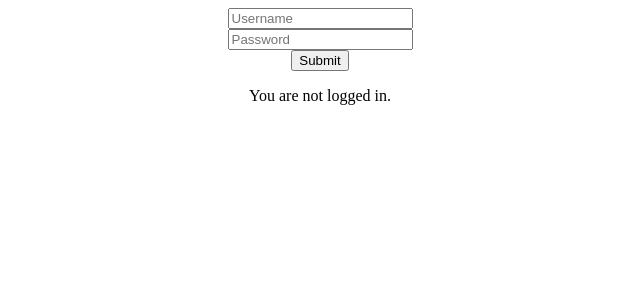
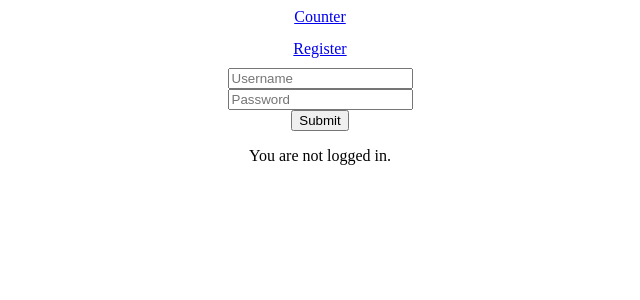
Before and after one commit to gness1804/react-hooks-basics, a React (Create React App) app: page / in a window 1280 px wide. Shown: the top 300 px of the page, without its empty margins (320-960 px from the left). Built offline with nearby package versions, Linux system fonts and the light colour scheme.

Commit message:
Add links at the top of Login page

```diff
--- a/src/Login.js
+++ b/src/Login.js
@@ -1,4 +1,5 @@
 import React, { useState } from 'react';
+import { Link } from 'react-router-dom';
 import styles from './styles';
 
 const Login = () => {
@@ -34,6 +35,11 @@ const Login = () => {
   };
 
   return (
+    <>
+      <div style={styles.Login.linksContainer}>
+        <Link to="/counter">Counter</Link>
+        <Link to="/register">Register</Link>
+      </div>
       <div style={styles.Login.loginFormContainer}>
         <form style={styles.Login.loginFormBody} onSubmit={handleSubmit}>
           <input
@@ -57,6 +63,7 @@ const Login = () => {
           <p>You are not logged in.</p>
         )}
       </div>
+    </>
   );
 };
 
--- a/src/styles.js
+++ b/src/styles.js
@@ -6,6 +6,14 @@ const styles = {
     },
   },
   Login: {
+    linksContainer: {
+      display: 'flex',
+      flexDirection: 'column',
+      justifyContent: 'space-between',
+      alignItems: 'center',
+      height: '50px',
+      marginBottom: '10px',
+    },
     loginFormContainer: {
       textAlign: 'center',
     },
```
Lines whose indentation alone changed are shown as unchanged.
